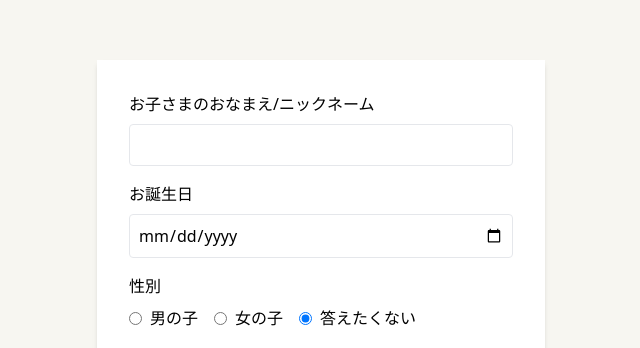
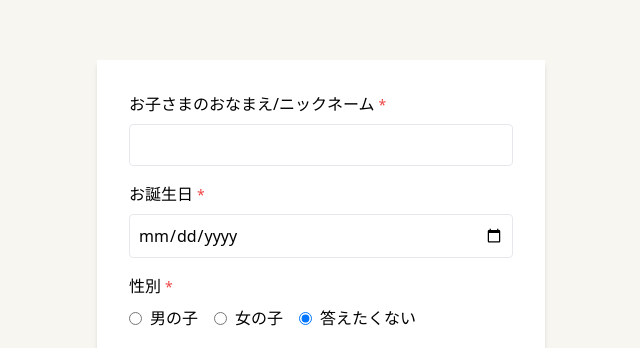
Before and after one commit to ms-engineer-bc10/Section9_TeamB, a Next.js app in the folder frontend/: page /children in a window 1280 px wide. Shown: the part 149-497 px from the top of the page, without its empty margins (319-959 px from the left). Built offline with nearby package versions, Linux system fonts and the light colour scheme; no server answers.

Commit message:
add: 入力フォーム必須表示の追加

```diff
--- a/frontend/src/components/childSlides/Slide1.tsx
+++ b/frontend/src/components/childSlides/Slide1.tsx
@@ -7,25 +7,34 @@ interface Slide1Props {
 
 export const Slide1 = ({ register }: Slide1Props) => (
   <div>
-    <label className="block mb-2">お子さまのおなまえ/ニックネーム</label>
+    <label className="block mb-2">
+      お子さまのおなまえ/ニックネーム
+      <span className="text-red-500 text-sm ml-1">*</span>
+    </label>
     <input
       type="text"
-      {...register("name")}
+      {...register("name", { required: true })}
       className="w-full p-2 mb-4 border rounded"
     />
-    <label className="block mb-2">お誕生日</label>
+    <label className="block mb-2">
+      お誕生日
+      <span className="text-red-500 text-sm ml-1">*</span>
+    </label>
     <input
       type="date"
-      {...register("birthDate")}
+      {...register("birthDate", { required: true })}
       className="w-full p-2 mb-4 border rounded"
     />
-    <label className="block mb-2">性別</label>
+    <label className="block mb-2">
+      性別
+      <span className="text-red-500 text-sm ml-1">*</span>
+    </label>
     <div className="flex items-center space-x-4 mb-4">
       <label className="inline-flex items-center">
         <input
           type="radio"
           value="boy"
-          {...register("gender")}
+          {...register("gender", { required: true })}
           className="form-radio"
         />
         <span className="ml-2">男の子</span>
@@ -34,7 +43,7 @@ export const Slide1 = ({ register }: Slide1Props) => (
         <input
           type="radio"
           value="girl"
-          {...register("gender")}
+          {...register("gender", { required: true })}
           className="form-radio"
         />
         <span className="ml-2">女の子</span>
@@ -43,7 +52,7 @@ export const Slide1 = ({ register }: Slide1Props) => (
         <input
           type="radio"
           value="no_answer"
-          {...register("gender")}
+          {...register("gender", { required: true })}
           className="form-radio"
           defaultChecked
         />
--- a/frontend/src/components/childSlides/Slide5.tsx
+++ b/frontend/src/components/childSlides/Slide5.tsx
@@ -11,6 +11,7 @@ export const Slide5 = ({ register, selectedBackgroundType }: Slide5Props) => {
     <div>
       <label className="block mb-2">
         どのような経緯でご家族になりましたか？
+        <span className="text-red-500 text-sm ml-1">*</span>
       </label>
       <select
         {...register("backgroundType")}
```
